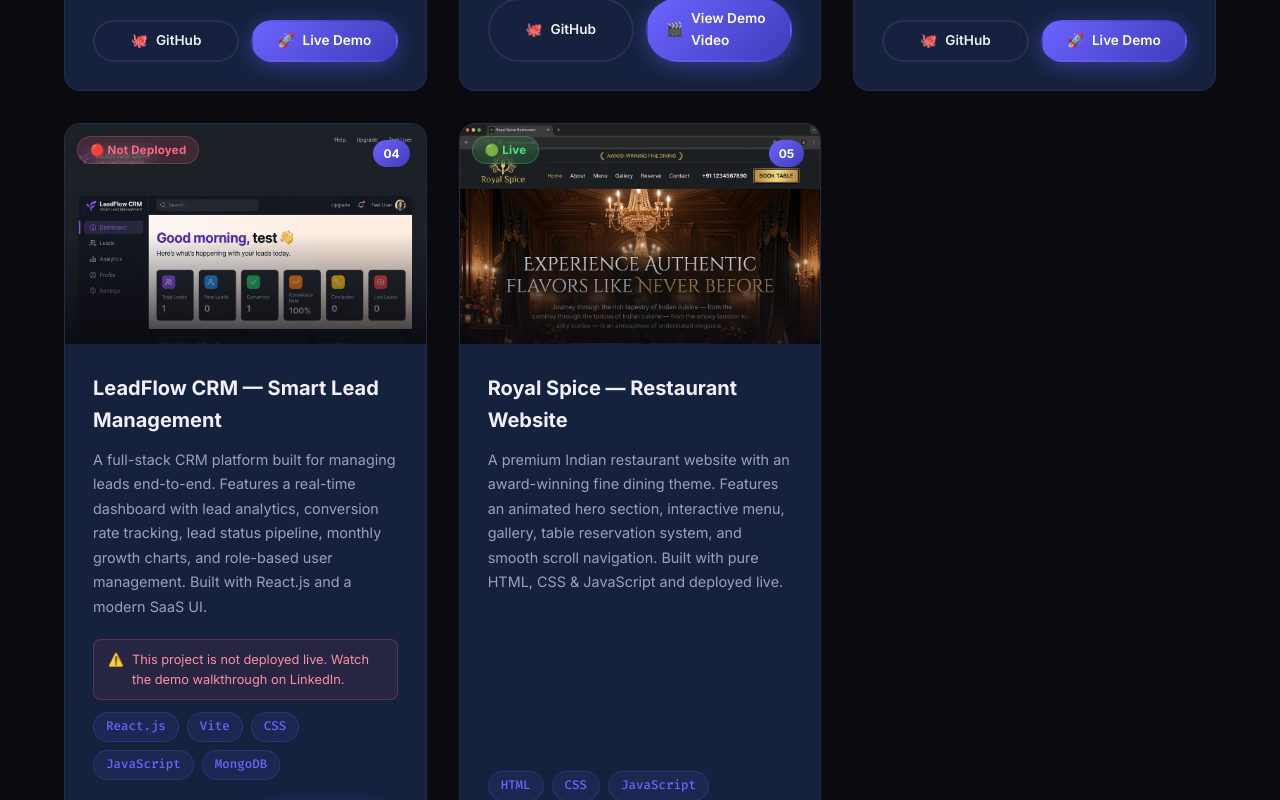
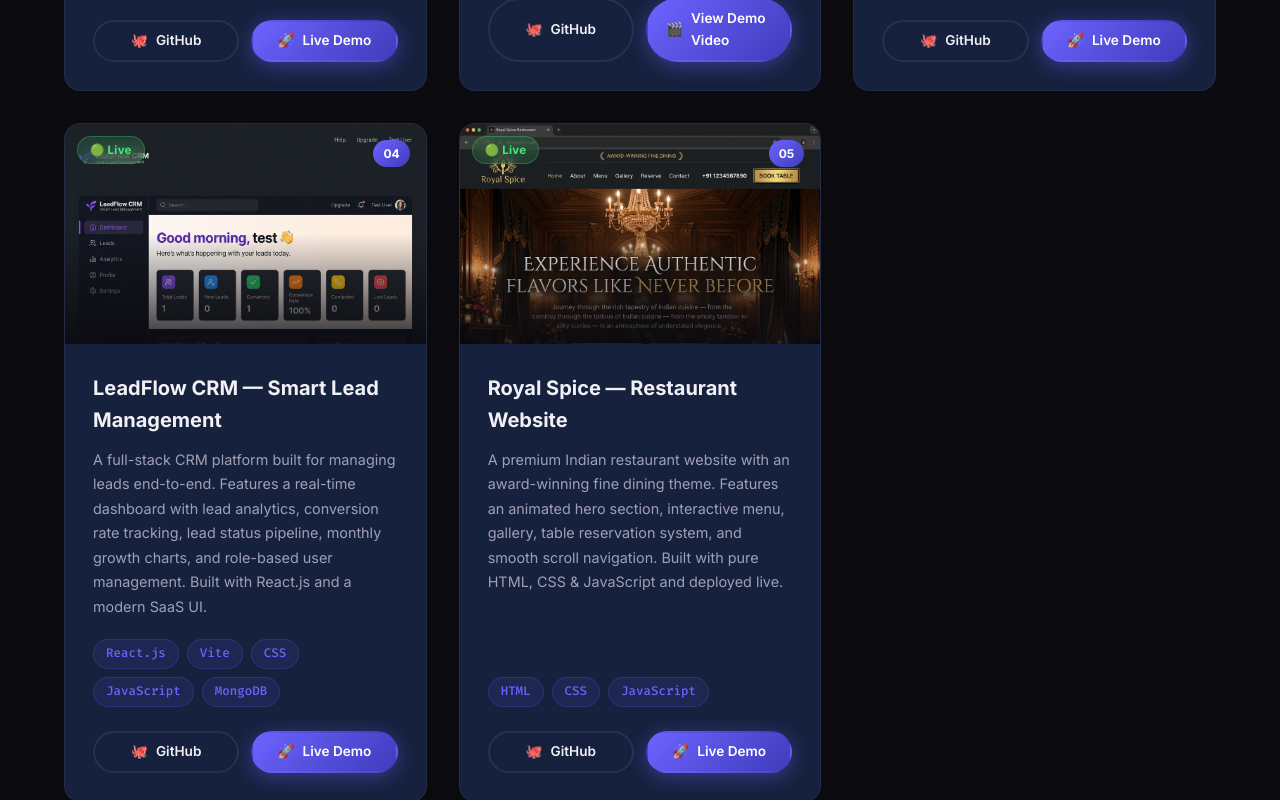
Before and after one commit to Amankr0075/FUTURE_FS_01, a React (Vite) app: page / in a window 1280 px wide. Shown: the part 4600-5400 px from the top of the page. Built offline with nearby package versions, Linux system fonts and the light colour scheme.

Commit message:
Update portfolio projects and resume

```diff
--- a/src/components/Projects.jsx
+++ b/src/components/Projects.jsx
@@ -50,12 +50,11 @@ const projects = [
     tech: ['React.js', 'Vite', 'CSS', 'JavaScript', 'MongoDB'],
     image: `${import.meta.env.BASE_URL}project-leadflow-crm.png`,
     github: 'https://github.com/Amankr0075/FUTURE_FS_02',
-    demo: 'https://www.linkedin.com/posts/amanxelon_leadflowcrm-futureinterns-fullstackdeveloper-activity-7467945854788632576-tz4O?utm_source=share&utm_medium=member_desktop&rcm=ACoAAEPGeXsB-1pqYLG-Zo5O4FELLUfK8XoLv7M',
-    demoLabel: 'View on LinkedIn',
-    badge: '🔴 Not Deployed',
-    badgeColor: 'rgba(255,101,132,0.15)',
-    badgeText: '#ff6584',
-    note: 'This project is not deployed live. Watch the demo walkthrough on LinkedIn.',
+    demo: 'https://amankr0075.github.io/FUTURE_FS_02/',
+    demoLabel: 'Live Demo',
+    badge: '🟢 Live',
+    badgeColor: 'rgba(67,233,123,0.15)',
+    badgeText: '#43e97b',
   },
   {
     id: 5,
```
Also changed, not shown: public/resume.html (+9 -5 lines).
